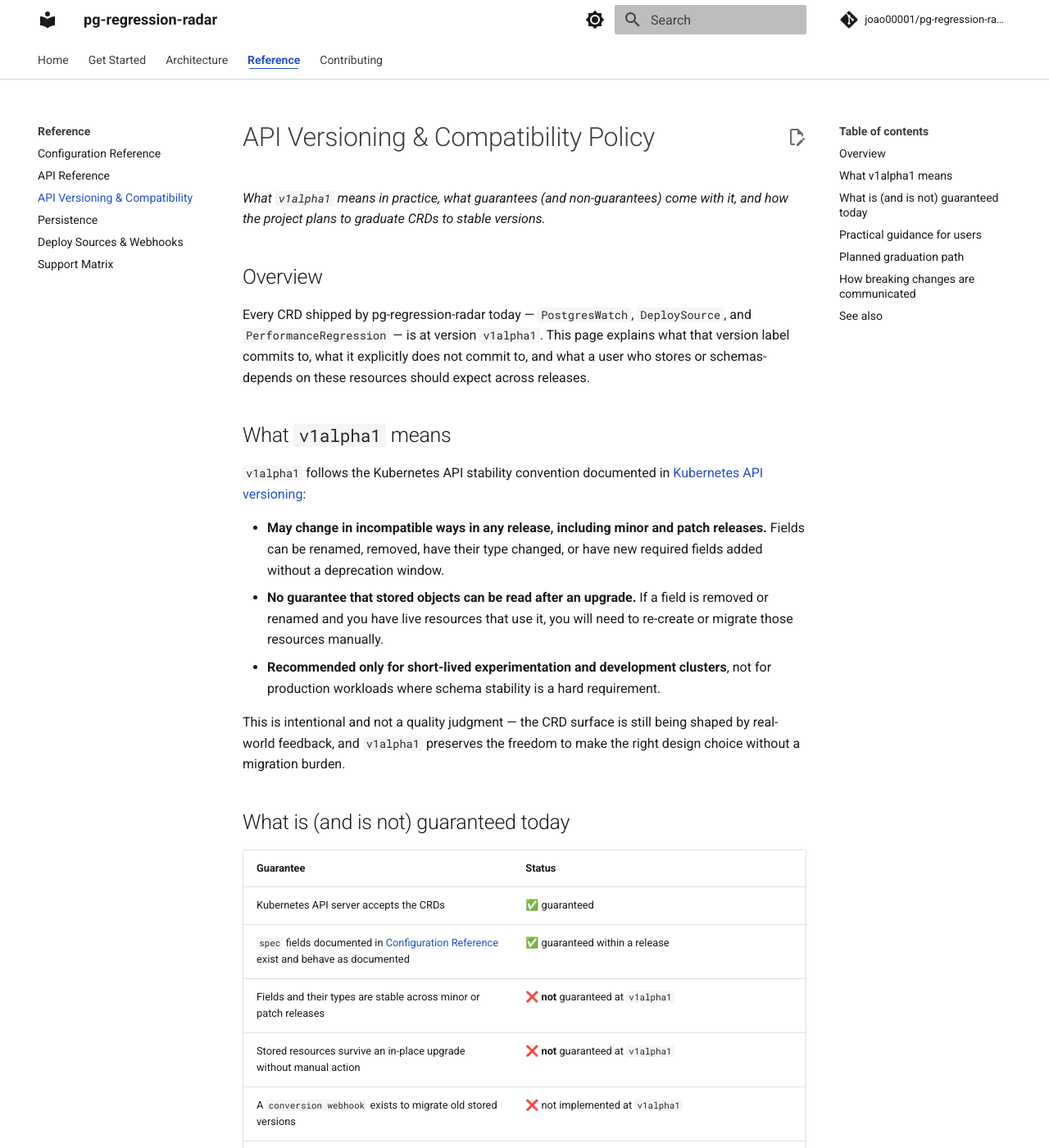
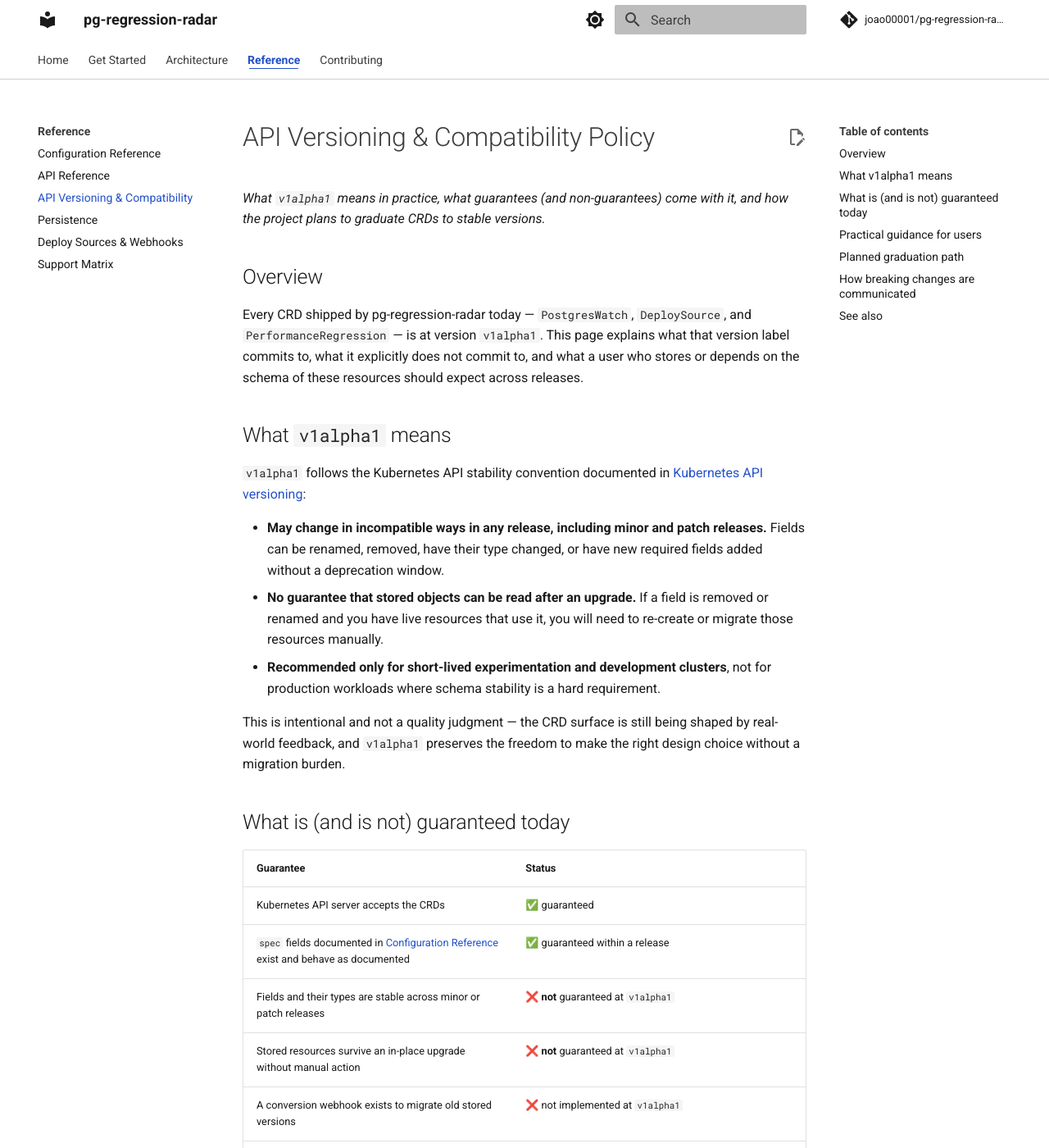
Before and after one commit to joao00001/pg-regression-radar, an MkDocs documentation site: the page built from docs/api-versioning.md, in a window 1280 px wide and 1400 px high. Shown: the whole window at 82% size. Built offline with MkDocs 1.6.1 and Material for MkDocs 9.7.7, drawn with Linux system fonts in a browser that asks for light colours; comment, search, counter and statistics services are not loaded.

Commit message:
docs(api): fix review nits in api-versioning.md
Co-authored-by: joao00001 <149160126+joao00001@users.noreply.github.com>

```diff
--- a/docs/api-versioning.md
+++ b/docs/api-versioning.md
@@ -4,7 +4,7 @@
 
 ## Overview
 
-Every CRD shipped by pg-regression-radar today — `PostgresWatch`, `DeploySource`, and `PerformanceRegression` — is at version `v1alpha1`. This page explains what that version label commits to, what it explicitly does not commit to, and what a user who stores or schemas-depends on these resources should expect across releases.
+Every CRD shipped by pg-regression-radar today — `PostgresWatch`, `DeploySource`, and `PerformanceRegression` — is at version `v1alpha1`. This page explains what that version label commits to, what it explicitly does not commit to, and what a user who stores or depends on the schema of these resources should expect across releases.
 
 ## What `v1alpha1` means
 
@@ -24,7 +24,7 @@ This is intentional and not a quality judgment — the CRD surface is still bein
 | `spec` fields documented in [Configuration Reference](configuration.md#postgreswatch-spec-fields) exist and behave as documented | ✅ guaranteed within a release |
 | Fields and their types are stable across minor or patch releases | ❌ **not** guaranteed at `v1alpha1` |
 | Stored resources survive an in-place upgrade without manual action | ❌ **not** guaranteed at `v1alpha1` |
-| A `conversion webhook` exists to migrate old stored versions | ❌ not implemented at `v1alpha1` |
+| A conversion webhook exists to migrate old stored versions | ❌ not implemented at `v1alpha1` |
 | Schema changes are announced in release notes | ✅ best-effort — breaking changes will be called out in the release note; check before upgrading |
 
 ## Practical guidance for users
```
